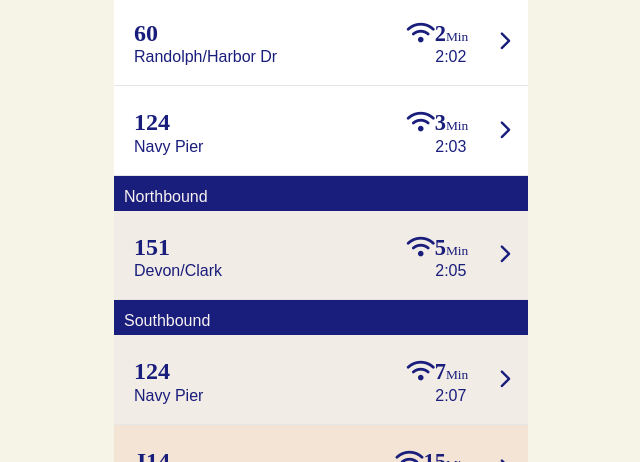
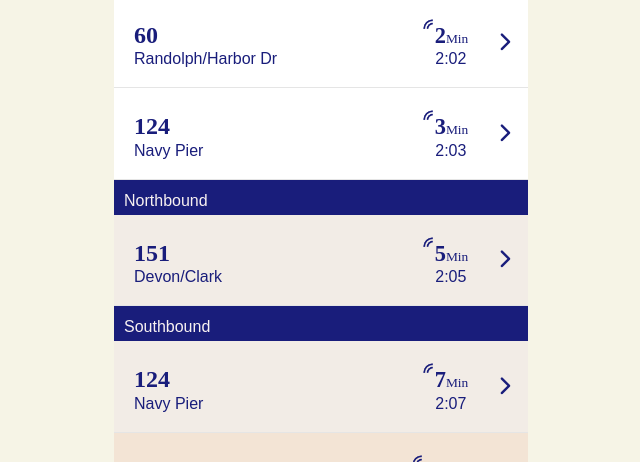
Before and after one commit to mairaprado1/busy-bus, a plain HTML site: page index.html in a window 1280 px wide. Shown: the part 484-946 px from the top of the page, without its empty margins (319-959 px from the left). Drawn offline with Linux system fonts and the light colour scheme; a web font is replaced by a local one.

Commit message:
Updated the live icon

```diff
--- a/css/style.css
+++ b/css/style.css
@@ -23,7 +23,7 @@ nav {
   position: relative;
 }
 
-img {
+.imgstatusbar {
   position: absolute;
   top: 0;
   width: 100%;
@@ -215,3 +215,9 @@ h2 span {
   font-weight: 500;
   font-size: 0.6em;
 }
+
+.liveicon {
+  width: 14px;
+  padding-bottom: 12px;
+  margin-left: 5px;
+}
--- a/index.html
+++ b/index.html
@@ -17,7 +17,7 @@
     <header>
       <nav>
         <figure>
-          <img src="css/status-bar.png">
+          <img src="css/status-bar.png" class="imgstatusbar">
         </figure>
         <div class="arrow left">
           <i class="fa fa-chevron-left fa-inverse fa-2x" aria-hidden="true"></i>
@@ -41,7 +41,7 @@
         <ul class="data eastbound-1">
           <li class="content">
             <h1>60</h1>
-            <h2><i class="fa fa-wifi"></i></i>2<span>Min</span></h2>
+            <h2><img src="css/Vector.png" class="liveicon">2<span>Min</span></h2>
             <h3>Randolph/Harbor Dr</h3>
             <h4>2:02</h4>
           </li>
@@ -55,7 +55,7 @@
         <ul class="data eastbound-1">
           <li class="content">
             <h1>124</h1>
-            <h2><i class="fa fa-wifi"></i></i>3<span>Min</span></h2>
+            <h2><img src="css/Vector.png" class="liveicon">3<span>Min</span></h2>
             <h3>Navy Pier</h3>
             <h4>2:03</h4>
           </li>
@@ -70,7 +70,7 @@
         <ul class="data northbound-2">
           <li class="content">
             <h1>151</h1>
-            <h2><i class="fa fa-wifi"></i></i>5<span>Min</span></h2>
+            <h2><img src="css/Vector.png" class="liveicon">5<span>Min</span></h2>
             <h3>Devon/Clark</h3>
             <h4>2:05</h4>
           </li>
@@ -85,7 +85,7 @@
         <ul class="data southbound-2">
           <li class="content">
             <h1>124</h1>
-            <h2><i class="fa fa-wifi"></i></i>7<span>Min</span></h2>
+            <h2><img src="css/Vector.png" class="liveicon">7<span>Min</span></h2>
             <h3>Navy Pier</h3>
             <h4>2:07</h4>
           </li>
@@ -99,7 +99,7 @@
         <ul class="data southbound-3">
           <li class="content">
             <h1>J14</h1>
-            <h2><i class="fa fa-wifi"></i></i>15<span>Min</span></h2>
+            <h2><img src="css/Vector.png" class="liveicon">15<span>Min</span></h2>
             <h3>103rd/Stony Island</h3>
             <h4>2:15</h4>
           </li>
```
Also changed, not shown: css/Vector.png (added), 1 other file.
